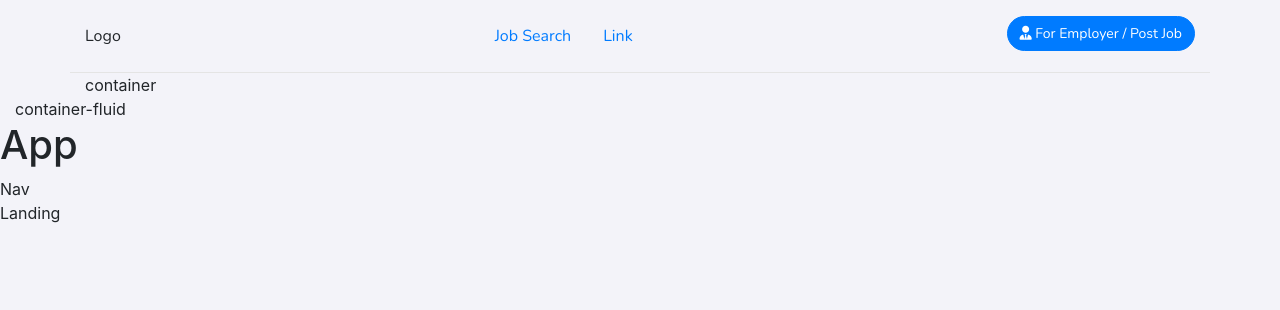
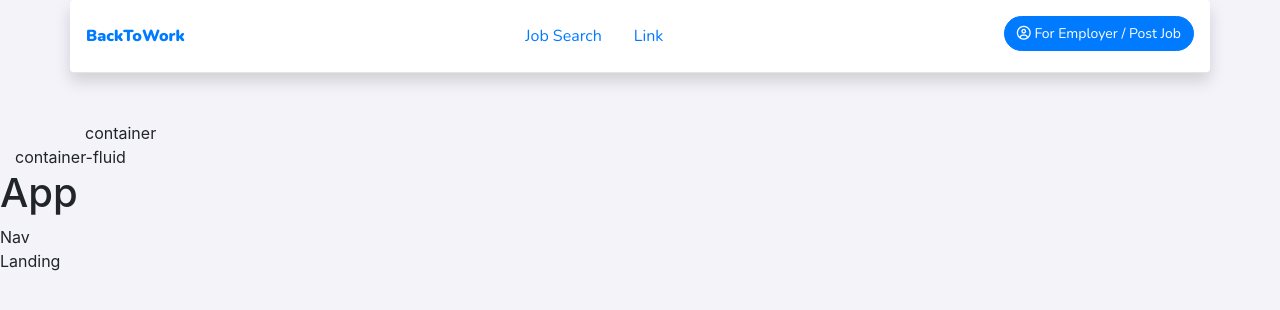
Before and after one commit to DmytroLypovetskiy/BackToWork, a React (Create React App) app in the folder client/: page / in a window 1280 px wide. Shown: the top 310 px of the page. Built offline with nearby package versions, Linux system fonts and the light colour scheme; a web font is replaced by a local one.

Commit message:
Updated exports. Now it;s more structured

```diff
--- a/client/src/App.js
+++ b/client/src/App.js
@@ -2,9 +2,9 @@ import React from 'react';
 import { HashRouter, Route, Link, Switch, Redirect } from 'react-router-dom';
 import 'bootstrap/scss/bootstrap.scss';
 import './App.scss';
-import Header from './components/layout/Header/Header';
-import Navbar from './components/layout/Navbar';
-import Landing from './components/layout/Landing';
+
+import { Header, Navbar, Landing } from './components/layout';
+import { Login, Register } from './components/auth';
 
 const App = () => (
   <HashRouter>
--- /dev/null
+++ b/client/src/components/auth/index.js
@@ -0,0 +1,4 @@
+import Register from './Register';
+import Login from './Login';
+
+export { Login, Register };
--- a/client/src/components/layout/Header/Header.js
+++ b/client/src/components/layout/Header/Header.js
@@ -3,9 +3,9 @@ import './header.scss';
 
 const Header = () => {
   return (
-    <header className="container justify-content-between">
+    <header className="container justify-content-between shadow p-3 mb-5 bg-white rounded">
       <div id="logo">
-        Logo
+        <a href="/">BackToWork</a>
       </div>
       <nav>
         <ul className="nav justify-content-center">
@@ -18,7 +18,7 @@ const Header = () => {
         </ul>
       </nav>
       <div id="auth">
-        <a className="btn btn-primary rounded-pill" href="#" role="button"><i className="fas fa-user-tie"></i> For Employer / Post Job</a>
+        <a className="btn btn-primary rounded-pill" href="#" role="button"><i className="far fa-user-circle"></i> For Employer / Post Job</a>
       </div>
     </header>
   )
--- a/client/src/components/layout/Header/header.scss
+++ b/client/src/components/layout/Header/header.scss
@@ -6,7 +6,10 @@ header {
   padding-top: 1rem;
 
   #logo {
+    font-weight: 900;
     padding-top: .5rem;
+
+    a {}
   }
 
   nav {
--- /dev/null
+++ b/client/src/components/layout/index.js
@@ -0,0 +1,6 @@
+import React from 'react'
+import Header from './Header/Header';
+import Navbar from './Navbar';
+import Landing from './Landing';
+
+export { Header, Navbar, Landing };
```
